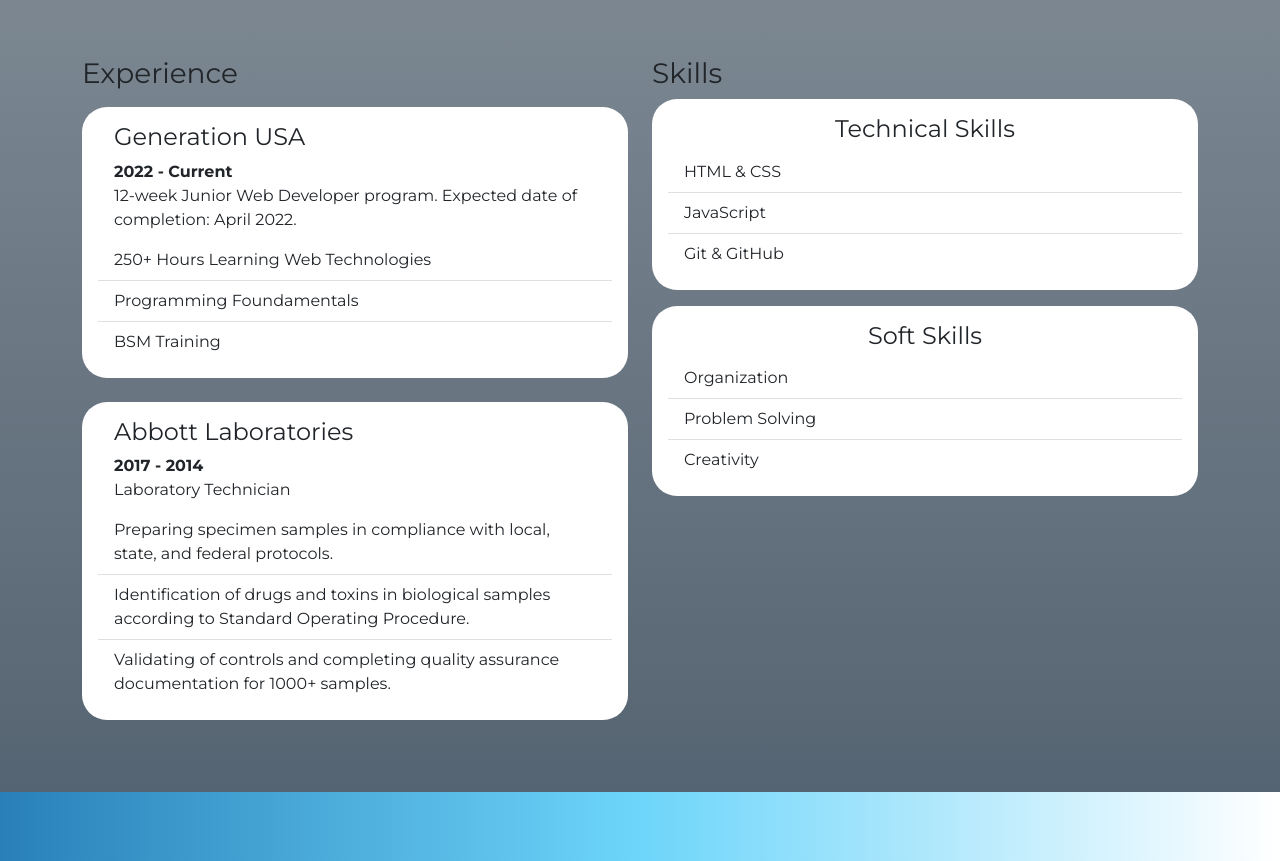
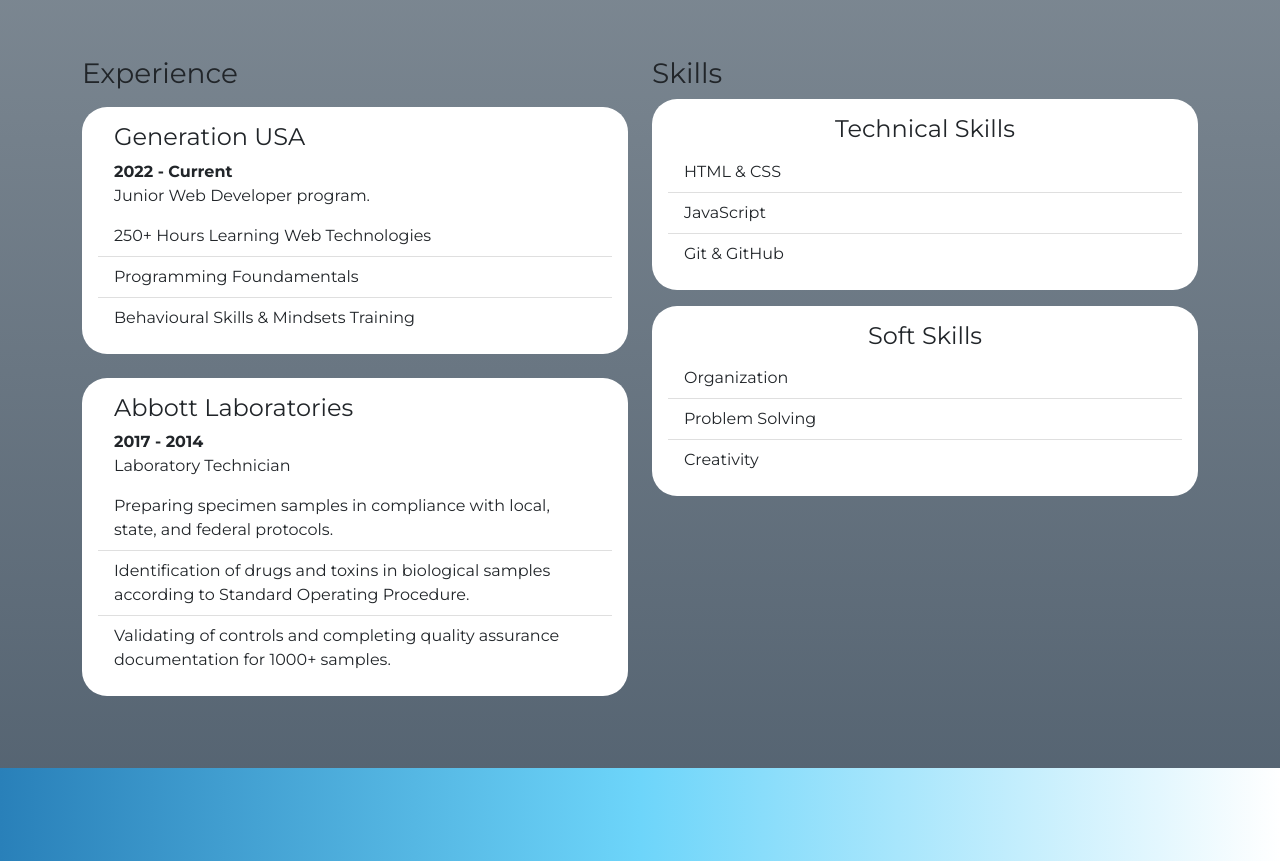
Before and after one commit to FuzzyLittleRabbit/My-Portfolio, a plain HTML site: page index.html in a window 1280 px wide. Shown: the part 1400-2261 px from the top of the page. Drawn offline with nearby package versions, Linux system fonts and the light colour scheme.

Commit message:
Update index.html

```diff
--- a/index.html
+++ b/index.html
@@ -161,12 +161,12 @@
                                     <div class="mx-3">
                                         <h4>Generation USA</h4>
                                         <div><strong>2022 - Current</strong></div>
-                                        12-week Junior Web Developer program. Expected date of completion: April 2022.
+                                        Junior Web Developer program.
                                     </div>
                                     <ul class="list-group list-group-flush mt-2">
                                         <li class="list-group-item">250+ Hours Learning Web Technologies</li>
                                         <li class="list-group-item">Programming Foundamentals</li>
-                                        <li class="list-group-item">BSM Training</li>
+                                        <li class="list-group-item">Behavioural Skills & Mindsets Training</li>
                                     </ul>
                                 </div>
                             </div>
```
